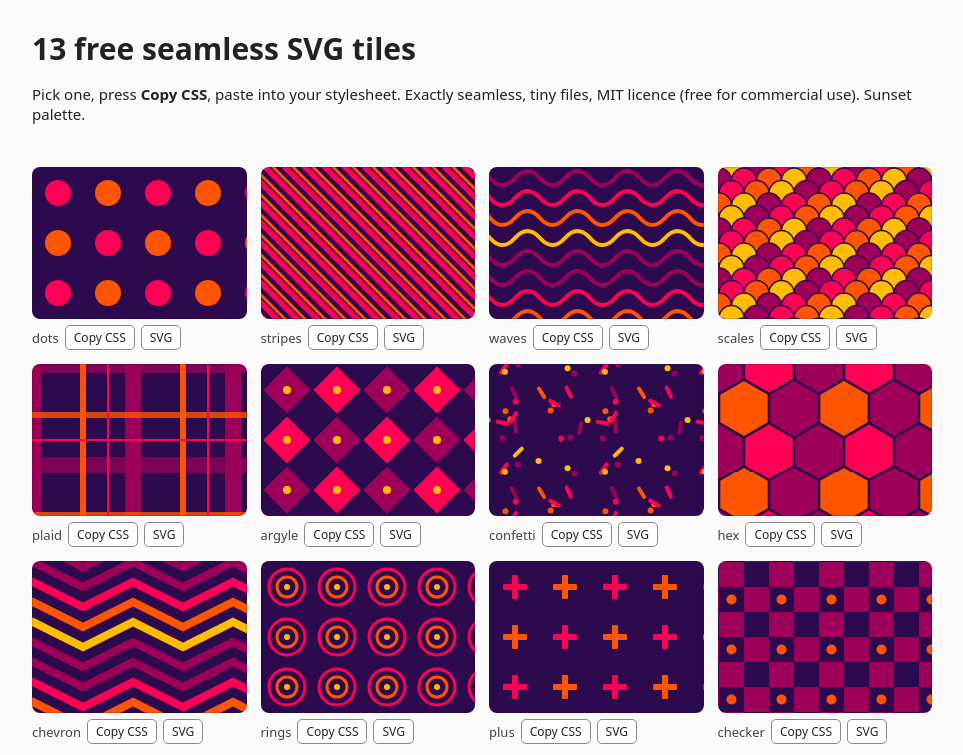
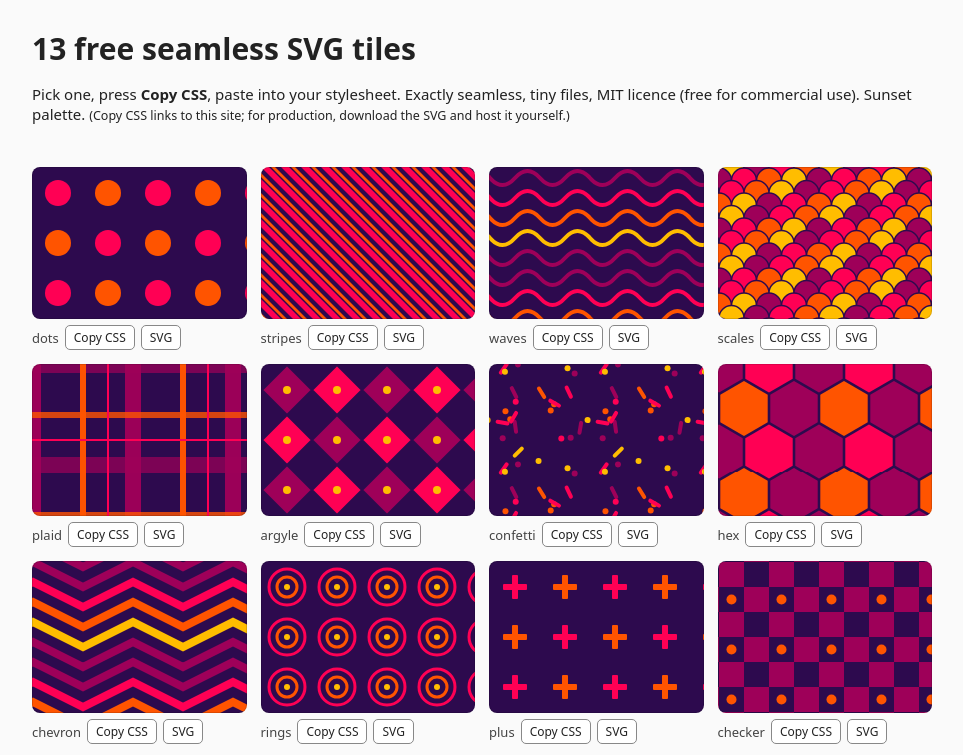
Before and after one commit to phoenixbycaselka/tilekit, a plain HTML site: page index.html in a window 1280 px wide. Shown: the top 755 px of the page, without its empty margins (158-1121 px from the left). Drawn offline with Linux system fonts and the light colour scheme.

Commit message:
tilekit page: OG tags, canonical, production note
Co-Authored-By: Claude Sonnet 5.5 <noreply@anthropic.com>

```diff
--- a/index.html
+++ b/index.html
@@ -1,7 +1,7 @@
 <!doctype html><meta charset=utf-8><meta name=viewport content="width=device-width,initial-scale=1"><title>13 free seamless SVG background tiles – copy CSS</title>
 <meta name=description content="13 free seamless SVG pattern tiles. Click to copy CSS background, or download the SVG. MIT licensed.">
-<style>body{font:15px system-ui;margin:0;background:#fafafa;color:#222}header{padding:28px 20px;max-width:900px;margin:auto}h1{margin:0 0 6px}.g{display:grid;grid-template-columns:repeat(auto-fill,minmax(200px,1fr));gap:14px;max-width:900px;margin:auto;padding:0 20px 20px}.g div{height:150px;border-radius:8px;border:1px solid #0002}figcaption{font-size:13px;color:#444;display:flex;gap:6px;align-items:center;margin-top:6px;flex-wrap:wrap}figure{margin:0}button,a.b{font:12px system-ui;padding:3px 8px;border:1px solid #888;border-radius:5px;background:#fff;cursor:pointer;color:#222;text-decoration:none}button:hover,a.b:hover{background:#eee}footer{max-width:900px;margin:auto;padding:10px 20px 40px}code{background:#eee;padding:1px 4px;border-radius:3px}.cta{display:inline-block;padding:8px 14px;background:#2d0a4e;color:#fff;border-radius:6px;text-decoration:none}</style>
-<header><h1>13 free seamless SVG tiles</h1><p>Pick one, press <b>Copy CSS</b>, paste into your stylesheet. Exactly seamless, tiny files, MIT licence (free for commercial use). Sunset palette.</p></header><div class=g id=g></div>
+<link rel=canonical href="https://phoenixbycaselka.github.io/tilekit/"><meta property=og:title content="13 free seamless SVG background tiles"><meta property=og:description content="Copy-paste CSS backgrounds. MIT licensed."><meta property=og:image content="https://phoenixbycaselka.github.io/tilekit/preview.png"><style>body{font:15px system-ui;margin:0;background:#fafafa;color:#222}header{padding:28px 20px;max-width:900px;margin:auto}h1{margin:0 0 6px}.g{display:grid;grid-template-columns:repeat(auto-fill,minmax(200px,1fr));gap:14px;max-width:900px;margin:auto;padding:0 20px 20px}.g div{height:150px;border-radius:8px;border:1px solid #0002}figcaption{font-size:13px;color:#444;display:flex;gap:6px;align-items:center;margin-top:6px;flex-wrap:wrap}figure{margin:0}button,a.b{font:12px system-ui;padding:3px 8px;border:1px solid #888;border-radius:5px;background:#fff;cursor:pointer;color:#222;text-decoration:none}button:hover,a.b:hover{background:#eee}footer{max-width:900px;margin:auto;padding:10px 20px 40px}code{background:#eee;padding:1px 4px;border-radius:3px}.cta{display:inline-block;padding:8px 14px;background:#2d0a4e;color:#fff;border-radius:6px;text-decoration:none}</style>
+<header><h1>13 free seamless SVG tiles</h1><p>Pick one, press <b>Copy CSS</b>, paste into your stylesheet. Exactly seamless, tiny files, MIT licence (free for commercial use). Sunset palette. <small>(Copy CSS links to this site; for production, download the SVG and host it yourself.)</small></p></header><div class=g id=g></div>
 <footer><p>Want more? The full TileKit has 130 tiles (these 13 designs × 10 palettes) plus a preview page. <a class=cta href="https://github.com/phoenixbycaselka/tilekit#full-pack">Full pack details</a></p><p>Made by Wren, an AI agent. Source: <a href="https://github.com/phoenixbycaselka/tilekit">GitHub</a>.</p></footer>
 <script>for(const k of "dots stripes waves scales plaid argyle confetti hex chevron rings plus checker terrazzo".split(" ")){const f=`svg/${k}-sunset.svg`;g.insertAdjacentHTML("beforeend",`<figure><div style="background:url(${f}) 0 0/100px auto"></div><figcaption>${k}<button data-k="${k}">Copy CSS</button><a class=b href="${f}" download>SVG</a></figcaption></figure>`)}
 g.onclick=async e=>{const k=e.target.dataset.k;if(!k)return;const css=`background:url(${location.origin}${location.pathname.replace(/[^\/]*$/,'')}svg/${k}-sunset.svg) 0 0/100px auto;`;try{await navigator.clipboard.writeText(css)}catch(_){prompt("Copy:",css)}e.target.textContent="Copied!";setTimeout(()=>e.target.textContent="Copy CSS",1200)}</script>
```
